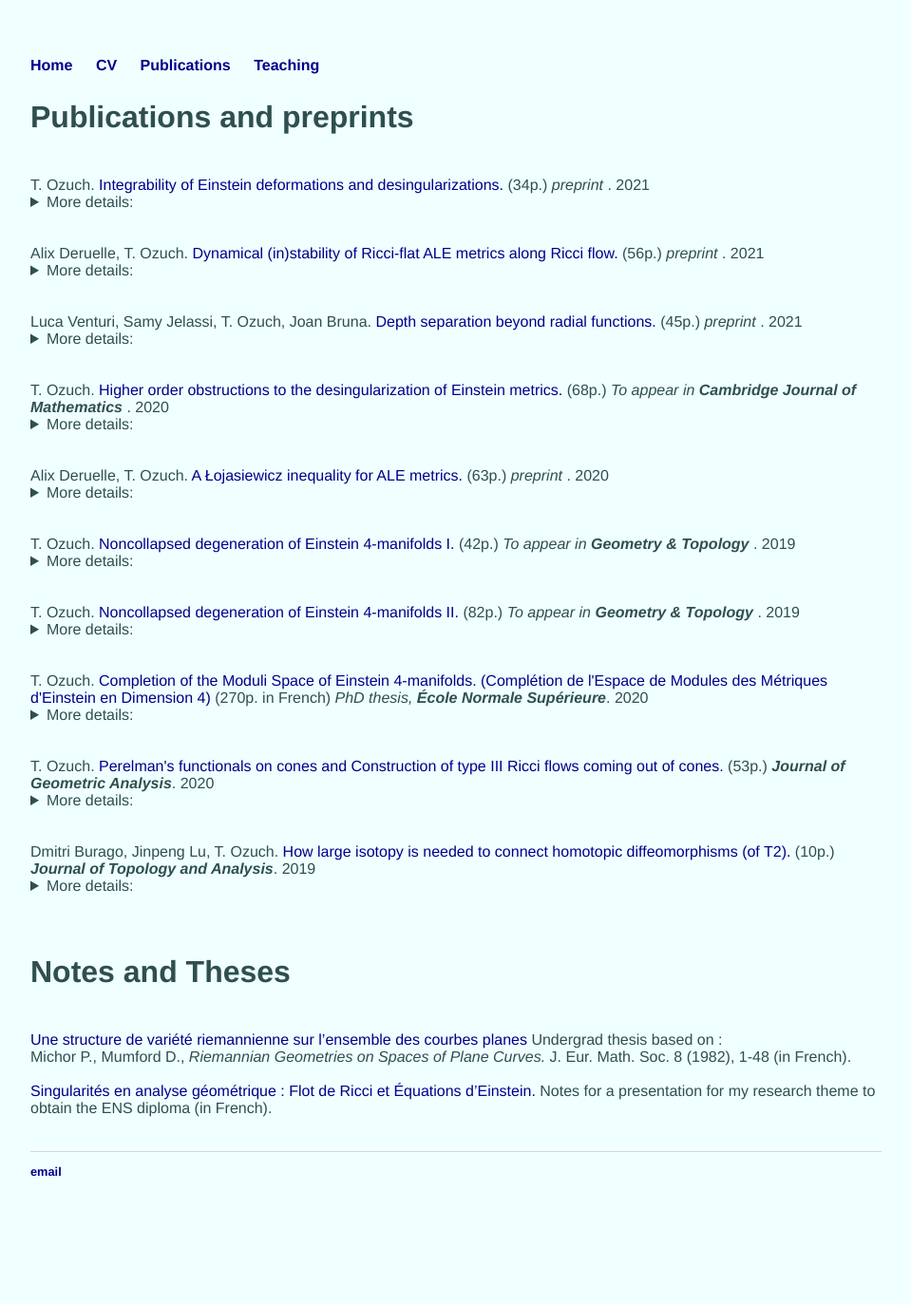
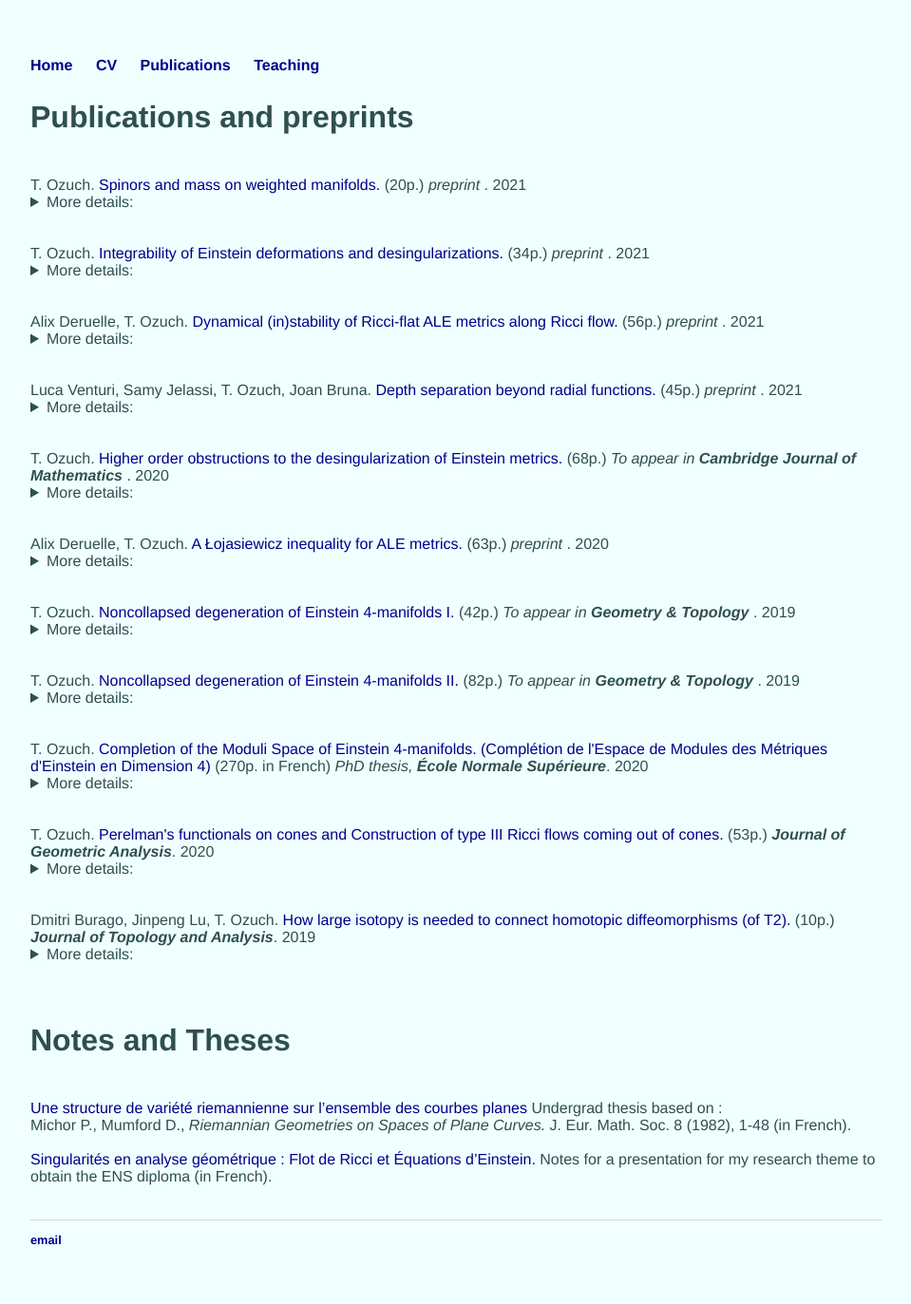
Before and after one commit to tristanozuch/tristanozuch.github.io, a Jekyll site: the page built from publications/index.html, in a window 1280 px wide. Shown: the whole page at 95% size, without its empty margins (160-1119 px from the left). Built offline with Jekyll 4.4.1, drawn with Linux system fonts in a browser that asks for light colours; before the commit the page ends 1301 px from its top, so only the background shows below that.

Commit message:
Update index.html

```diff
--- a/publications/index.html
+++ b/publications/index.html
@@ -5,6 +5,13 @@ title: Publications
 
 
 <h2>Publications and preprints</h2>
+
+<br /> T. Ozuch. <a href="https://arxiv.org/abs/2201.04475"> Spinors and mass on weighted manifolds.</a> (20p.)  <i>preprint </i>.
+ 2021<br />
+<details>
+  <summary>More details:</summary>
+<div style="margin: 15px;"> We study weighted the notion of scalar curvature motivated by applications to Ricci flow in compact and AE manifolds. We define and study the weighted notion of ADM mass and Dirac operator questions extending classical eigenvalues estimates and Witten's formula. Ricci flow turns out to be the gradient flow of this weighted mass which also equals a weighted spinorial energy. </details><br />
+
 
 <br /> T. Ozuch. <a href="https://arxiv.org/abs/2105.13193"> Integrability of Einstein deformations and desingularizations.</a> (34p.)  <i>preprint </i>.
  2021<br />
```
